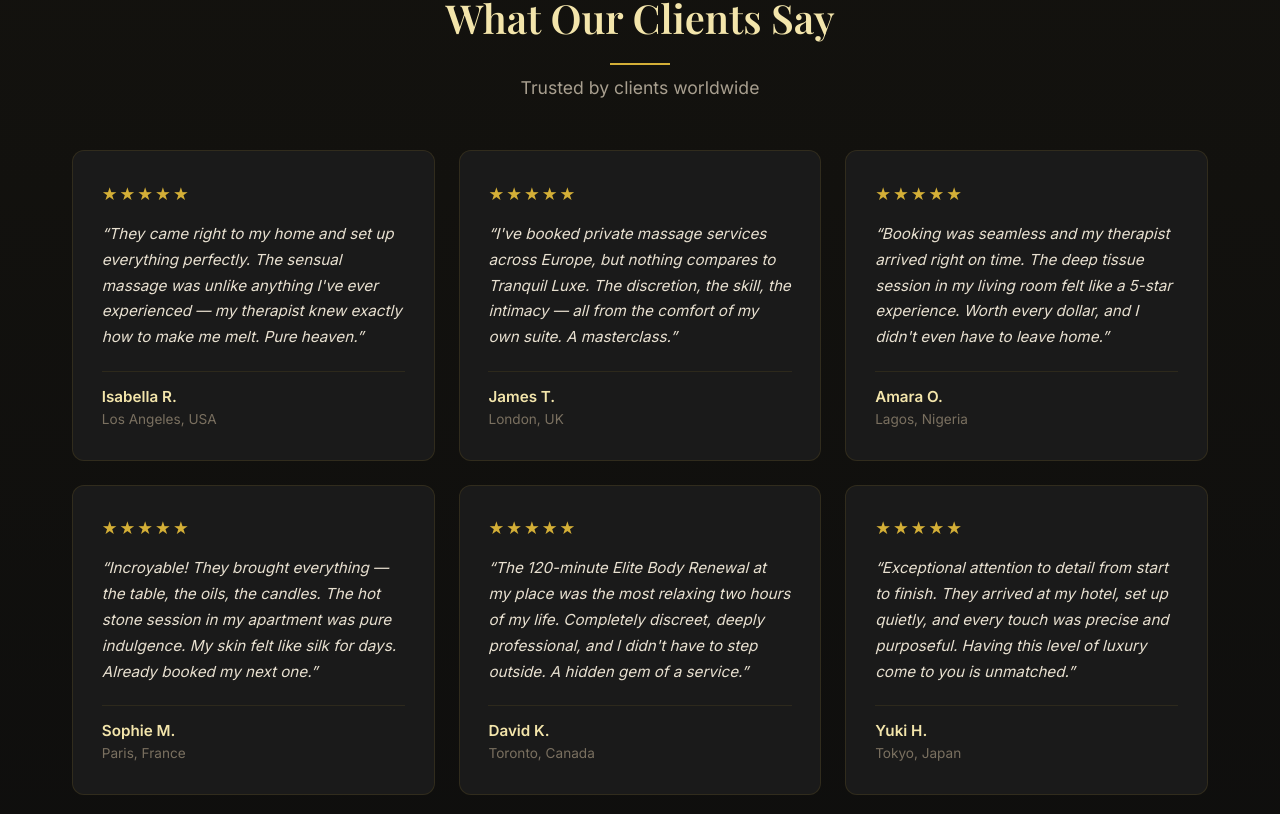
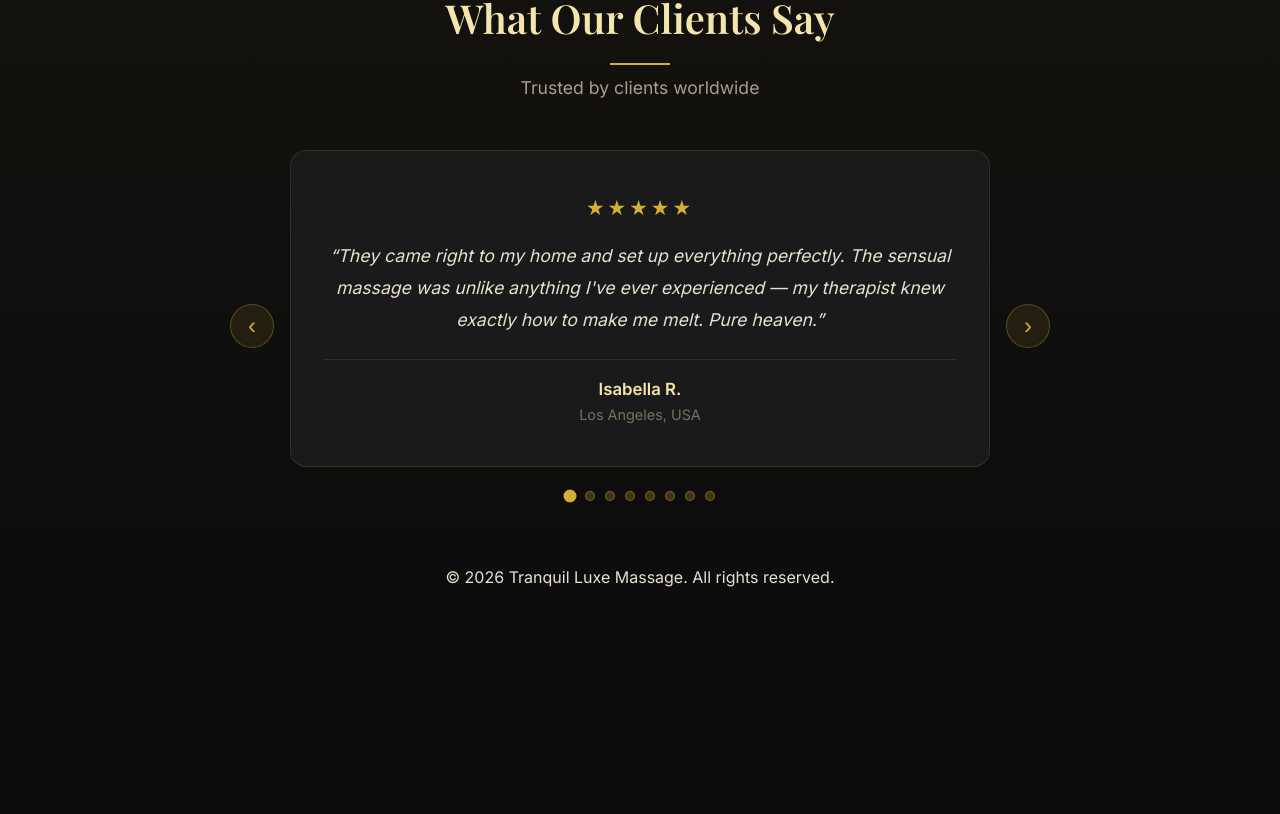
Before and after one commit to xod3/tranquil-luxe, a Next.js app: page / in a window 1280 px wide. Shown: the part 1366-2180 px from the top of the page. After the commit the page ends 1957 px from the top, so only its background shows below. Built offline with nearby package versions, Linux system fonts and the light colour scheme; a web font is replaced by a local one.

Commit message:
Reviews carousel, masseuse preferences, Additional Masseuse pricing, remove Nigeria

```diff
--- a/src/app/admin/page.tsx
+++ b/src/app/admin/page.tsx
@@ -44,6 +44,9 @@ export default async function AdminPage() {
               )}
               <p><strong>Total:</strong> ${order.totalAmount} {order.currency && order.currency !== 'USD' ? `(${order.currency})` : ''}</p>
               <p><strong>Method:</strong> {order.paymentMethod}</p>
+              {(order.masseuseGender) && (
+                <p><strong>Masseuse Preference:</strong> <span style={{ color: '#D4AF37', fontWeight: 600 }}>{order.masseuseGender}{order.masseuseBodyBuild ? ` — ${order.masseuseBodyBuild}` : ''}</span></p>
+              )}
             </div>
 
             <div className={styles.proofsSection}>
--- a/src/app/page.module.css
+++ b/src/app/page.module.css
@@ -98,3 +98,129 @@
     font-size: 1.2rem;
   }
 }
+
+/* Reviews Carousel */
+.reviewsCarousel {
+  position: relative;
+  max-width: 700px;
+  margin: 0 auto;
+  min-height: 280px;
+}
+
+.reviewSlide {
+  position: absolute;
+  top: 0;
+  left: 0;
+  width: 100%;
+  opacity: 0;
+  transform: translateX(30px);
+  transition: opacity 0.6s ease, transform 0.6s ease;
+  pointer-events: none;
+}
+
+.reviewActive {
+  opacity: 1;
+  transform: translateX(0);
+  pointer-events: auto;
+  position: relative;
+}
+
+.reviewCard {
+  background: #1A1A1A;
+  border: 1px solid rgba(212, 175, 55, 0.15);
+  border-radius: 16px;
+  padding: 2.5rem 2rem;
+  text-align: center;
+  transition: border-color 0.3s ease;
+}
+
+.reviewCard:hover {
+  border-color: rgba(212, 175, 55, 0.4);
+}
+
+.reviewText {
+  color: var(--text-main);
+  font-size: 1.1rem;
+  line-height: 1.8;
+  font-style: italic;
+  margin: 0 0 1.5rem;
+}
+
+.reviewAuthor {
+  border-top: 1px solid rgba(212, 175, 55, 0.12);
+  padding-top: 1rem;
+}
+
+.reviewArrow {
+  position: absolute;
+  top: 50%;
+  transform: translateY(-50%);
+  background: rgba(212, 175, 55, 0.1);
+  border: 1px solid rgba(212, 175, 55, 0.3);
+  color: #D4AF37;
+  width: 44px;
+  height: 44px;
+  border-radius: 50%;
+  font-size: 1.5rem;
+  cursor: pointer;
+  display: flex;
+  align-items: center;
+  justify-content: center;
+  transition: all 0.3s ease;
+  z-index: 10;
+}
+
+.reviewArrow:hover {
+  background: rgba(212, 175, 55, 0.25);
+  border-color: #D4AF37;
+}
+
+.reviewArrowLeft {
+  left: -60px;
+}
+
+.reviewArrowRight {
+  right: -60px;
+}
+
+.reviewDots {
+  display: flex;
+  justify-content: center;
+  gap: 10px;
+  margin-top: 1.5rem;
+}
+
+.reviewDot {
+  width: 10px;
+  height: 10px;
+  border-radius: 50%;
+  background-color: rgba(212, 175, 55, 0.25);
+  border: 1px solid rgba(212, 175, 55, 0.4);
+  cursor: pointer;
+  transition: all 0.3s ease;
+  padding: 0;
+}
+
+.reviewDotActive {
+  background-color: #D4AF37;
+  border-color: #D4AF37;
+  transform: scale(1.3);
+}
+
+@media (max-width: 768px) {
+  .reviewArrowLeft {
+    left: -10px;
+  }
+  .reviewArrowRight {
+    right: -10px;
+  }
+  .reviewsCarousel {
+    padding: 0 2rem;
+  }
+  .reviewCard {
+    padding: 1.8rem 1.2rem;
+  }
+  .reviewText {
+    font-size: 0.95rem;
+  }
+}
--- a/src/app/page.tsx
+++ b/src/app/page.tsx
@@ -25,13 +25,32 @@ const slides = [
   }
 ];
 
+const reviews = [
+  { name: "Isabella R.", location: "Los Angeles, USA", stars: 5, text: "They came right to my home and set up everything perfectly. The sensual massage was unlike anything I've ever experienced — my therapist knew exactly how to make me melt. Pure heaven." },
+  { name: "James T.", location: "London, UK", stars: 5, text: "I've booked private massage services across Europe, but nothing compares to Tranquil Luxe. The discretion, the skill, the intimacy — all from the comfort of my own suite. A masterclass." },
+  { name: "Amara D.", location: "California, USA", stars: 5, text: "Booking was seamless and my therapist arrived right on time. The deep tissue session in my living room felt like a 5-star experience. Worth every dollar, and I didn't even have to leave home." },
+  { name: "Sophie M.", location: "Paris, France", stars: 5, text: "Incroyable! They brought everything — the table, the oils, the candles. The hot stone session in my apartment was pure indulgence. My skin felt like silk for days. Already booked my next one." },
+  { name: "David K.", location: "Toronto, Canada", stars: 5, text: "The 120-minute Elite Body Renewal at my place was the most relaxing two hours of my life. Completely discreet, deeply professional, and I didn't have to step outside. A hidden gem of a service." },
+  { name: "Yuki H.", location: "Tokyo, Japan", stars: 5, text: "Exceptional attention to detail from start to finish. They arrived at my hotel, set up quietly, and every touch was precise and purposeful. Having this level of luxury come to you is unmatched." },
+  { name: "Carlos M.", location: "Dubai, UAE", stars: 5, text: "I travel the world for business and always book Tranquil Luxe wherever I stay. They send the most skilled therapists right to my suite — the convenience and quality are in a league of their own." },
+  { name: "Lena W.", location: "Berlin, Germany", stars: 5, text: "A friend recommended booking a private session and I'm so glad I did. The therapist came to my home, created the perfect ambiance, and left me feeling completely rejuvenated. Absolutely 10/10." }
+];
+
 export default function Home() {
   const [currentSlide, setCurrentSlide] = useState(0);
+  const [currentReview, setCurrentReview] = useState(0);
 
   useEffect(() => {
     const interval = setInterval(() => {
       setCurrentSlide((prev) => (prev + 1) % slides.length);
     }, 5000);
+    return () => clearInterval(interval);
+  }, []);
+
+  useEffect(() => {
+    const interval = setInterval(() => {
+      setCurrentReview((prev) => (prev + 1) % reviews.length);
+    }, 6000);
     return () => clearInterval(interval);
   }, []);
 
@@ -84,42 +103,53 @@ export default function Home() {
           <p style={{ textAlign: 'center', color: 'var(--text-muted)', marginBottom: '3rem', marginTop: '-1.5rem', fontSize: '1.1rem' }}>
             Trusted by clients worldwide
           </p>
-          <div style={{ display: 'grid', gridTemplateColumns: 'repeat(auto-fill, minmax(280px, 1fr))', gap: '1.5rem' }}>
-            {[
-              { name: "Isabella R.", location: "Los Angeles, USA", stars: 5, text: "They came right to my home and set up everything perfectly. The sensual massage was unlike anything I've ever experienced — my therapist knew exactly how to make me melt. Pure heaven." },
-              { name: "James T.", location: "London, UK", stars: 5, text: "I've booked private massage services across Europe, but nothing compares to Tranquil Luxe. The discretion, the skill, the intimacy — all from the comfort of my own suite. A masterclass." },
-              { name: "Amara O.", location: "Lagos, Nigeria", stars: 5, text: "Booking was seamless and my therapist arrived right on time. The deep tissue session in my living room felt like a 5-star experience. Worth every dollar, and I didn't even have to leave home." },
-              { name: "Sophie M.", location: "Paris, France", stars: 5, text: "Incroyable! They brought everything — the table, the oils, the candles. The hot stone session in my apartment was pure indulgence. My skin felt like silk for days. Already booked my next one." },
-              { name: "David K.", location: "Toronto, Canada", stars: 5, text: "The 120-minute Elite Body Renewal at my place was the most relaxing two hours of my life. Completely discreet, deeply professional, and I didn't have to step outside. A hidden gem of a service." },
-              { name: "Yuki H.", location: "Tokyo, Japan", stars: 5, text: "Exceptional attention to detail from start to finish. They arrived at my hotel, set up quietly, and every touch was precise and purposeful. Having this level of luxury come to you is unmatched." },
-              { name: "Carlos M.", location: "Dubai, UAE", stars: 5, text: "I travel the world for business and always book Tranquil Luxe wherever I stay. They send the most skilled therapists right to my suite — the convenience and quality are in a league of their own." },
-              { name: "Lena W.", location: "Berlin, Germany", stars: 5, text: "A friend recommended booking a private session and I'm so glad I did. The therapist came to my home, created the perfect ambiance, and left me feeling completely rejuvenated. Absolutely 10/10." }
-            ].map((review, i) => (
-              <div key={i} style={{
-                background: '#1A1A1A',
-                border: '1px solid rgba(212,175,55,0.12)',
-                borderRadius: '12px',
-                padding: '1.8rem',
-                transition: 'all 0.3s ease',
-                display: 'flex',
-                flexDirection: 'column',
-                gap: '0.8rem',
-              }}
-              onMouseEnter={e => { (e.currentTarget as HTMLDivElement).style.borderColor = 'rgba(212,175,55,0.4)'; (e.currentTarget as HTMLDivElement).style.transform = 'translateY(-4px)'; }}
-              onMouseLeave={e => { (e.currentTarget as HTMLDivElement).style.borderColor = 'rgba(212,175,55,0.12)'; (e.currentTarget as HTMLDivElement).style.transform = 'translateY(0)'; }}
+
+          <div className={styles.reviewsCarousel}>
+            {reviews.map((review, i) => (
+              <div
+                key={i}
+                className={`${styles.reviewSlide} ${i === currentReview ? styles.reviewActive : ''}`}
               >
-                <div style={{ color: '#D4AF37', fontSize: '1.1rem', letterSpacing: '2px' }}>
-                  {'★'.repeat(review.stars)}
-                </div>
-                <p style={{ color: 'var(--text-main)', fontSize: '0.95rem', lineHeight: 1.7, fontStyle: 'italic', flex: 1 }}>
-                  &ldquo;{review.text}&rdquo;
-                </p>
-                <div style={{ borderTop: '1px solid rgba(212,175,55,0.1)', paddingTop: '0.8rem', marginTop: '0.5rem' }}>
-                  <p style={{ fontWeight: 600, color: '#F3E5AB', margin: 0, fontSize: '0.95rem' }}>{review.name}</p>
-                  <p style={{ color: 'var(--text-light)', margin: 0, fontSize: '0.85rem' }}>{review.location}</p>
+                <div className={styles.reviewCard}>
+                  <div style={{ color: '#D4AF37', fontSize: '1.3rem', letterSpacing: '3px', marginBottom: '1rem' }}>
+                    {'★'.repeat(review.stars)}
+                  </div>
+                  <p className={styles.reviewText}>
+                    &ldquo;{review.text}&rdquo;
+                  </p>
+                  <div className={styles.reviewAuthor}>
+                    <p style={{ fontWeight: 600, color: '#F3E5AB', margin: 0, fontSize: '1.05rem' }}>{review.name}</p>
+                    <p style={{ color: 'var(--text-light)', margin: 0, fontSize: '0.9rem' }}>{review.location}</p>
+                  </div>
                 </div>
               </div>
             ))}
+
+            <button
+              className={`${styles.reviewArrow} ${styles.reviewArrowLeft}`}
+              onClick={() => setCurrentReview((prev) => (prev - 1 + reviews.length) % reviews.length)}
+              aria-label="Previous review"
+            >
+              ‹
+            </button>
+            <button
+              className={`${styles.reviewArrow} ${styles.reviewArrowRight}`}
+              onClick={() => setCurrentReview((prev) => (prev + 1) % reviews.length)}
+              aria-label="Next review"
+            >
+              ›
+            </button>
+
+            <div className={styles.reviewDots}>
+              {reviews.map((_, i) => (
+                <button
+                  key={i}
+                  className={`${styles.reviewDot} ${i === currentReview ? styles.reviewDotActive : ''}`}
+                  onClick={() => setCurrentReview(i)}
+                  aria-label={`Go to review ${i + 1}`}
+                />
+              ))}
+            </div>
           </div>
         </div>
       </section>
--- a/src/app/prices/page.tsx
+++ b/src/app/prices/page.tsx
@@ -27,7 +27,8 @@ export default function Prices() {
 
     { id: "a1", name: "Aromatherapy oils", price: 25, duration: "", desc: "", category: "addon" },
     { id: "a2", name: "Hot towel treatment", price: 20, duration: "", desc: "", category: "addon" },
-    { id: "a3", name: "Extended massage time (15 mins)", price: 30, duration: "", desc: "", category: "addon" }
+    { id: "a3", name: "Extended massage time (15 mins)", price: 30, duration: "", desc: "", category: "addon" },
+    { id: "a4", name: "Additional Masseuse", price: 250, duration: "", desc: "Add a second masseuse to your session for an elevated, unforgettable experience.", category: "addon" }
   ];
 
   return (
```
Also changed, not shown: src/app/api/checkout/route.ts (+7 -2 lines), src/app/checkout/page.tsx (+32 -2 lines), 1 other file (tests, documents, lock files or other folders).
